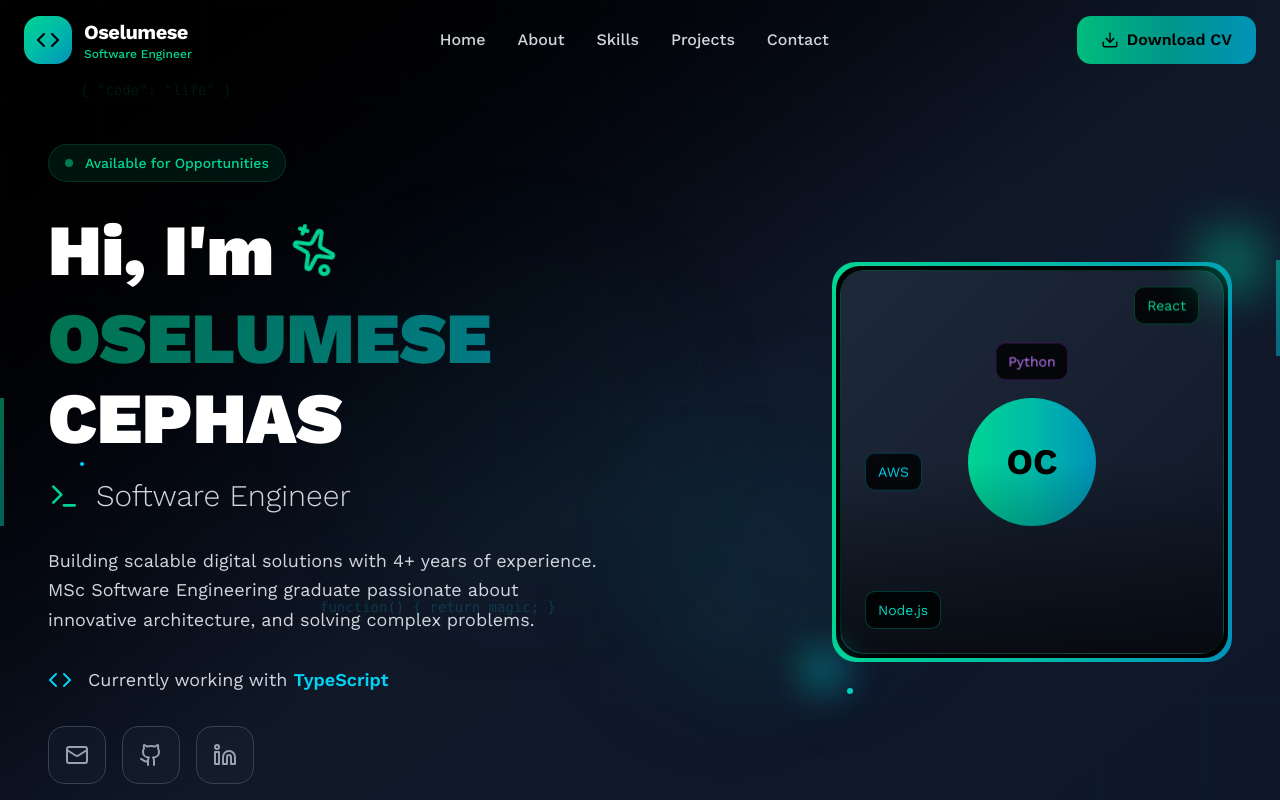
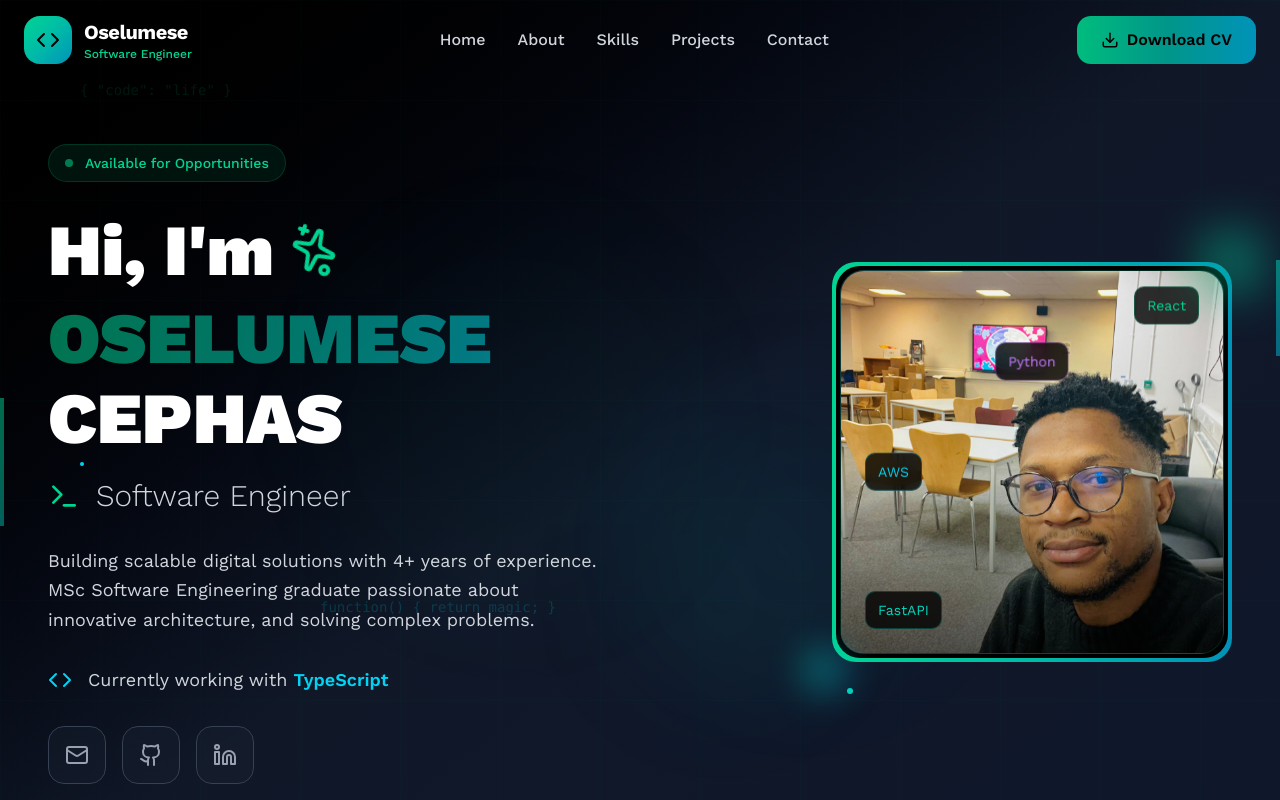
Before and after one commit to cephaz6/cephas-portfolio, a React (Vite) app: page / in a window 1280 px wide. Shown: the top 800 px of the page. Built offline with nearby package versions, Linux system fonts and the light colour scheme.

Commit message:
Update Finale

```diff
--- a/src/components/Hero.tsx
+++ b/src/components/Hero.tsx
@@ -8,6 +8,7 @@ import {
   Terminal,
 } from "lucide-react";
 import { useEffect, useState } from "react";
+import logo from "../assets/cephas.jpg";
 
 const HeroSection = () => {
   const [currentTech, setCurrentTech] = useState(0);
@@ -211,9 +212,12 @@ const HeroSection = () => {
                   <div className="absolute inset-2 bg-gradient-to-br from-gray-900 via-gray-800 to-black rounded-3xl overflow-hidden border border-emerald-500/20">
                     {/* Profile Image Placeholder */}
                     <div className="w-full h-full flex items-center justify-center bg-gradient-to-br from-gray-800 to-gray-900 relative">
-                      <div className="w-32 h-32 bg-gradient-to-r from-emerald-400 via-teal-500 to-cyan-600 rounded-full flex items-center justify-center text-black text-4xl font-bold">
-                        OC
-                      </div>
+                      <img
+                        className="w-fit rounded-2xl"
+                        src={logo}
+                        alt=""
+                        srcSet=""
+                      />
 
                       {/* Overlay Effects */}
                       <div className="absolute inset-0 bg-gradient-to-t from-black/60 via-transparent to-transparent"></div>
@@ -224,7 +228,7 @@ const HeroSection = () => {
                       React
                     </div>
                     <div className="absolute bottom-6 left-6 bg-black/80 backdrop-blur-sm px-3 py-2 rounded-lg text-teal-400 text-sm border border-teal-500/30 animate-bounce delay-300">
-                      Node.js
+                      FastAPI
                     </div>
                     <div className="absolute top-1/2 left-6 bg-black/80 backdrop-blur-sm px-3 py-2 rounded-lg text-cyan-400 text-sm border border-cyan-500/30 animate-bounce delay-700">
                       AWS
```
